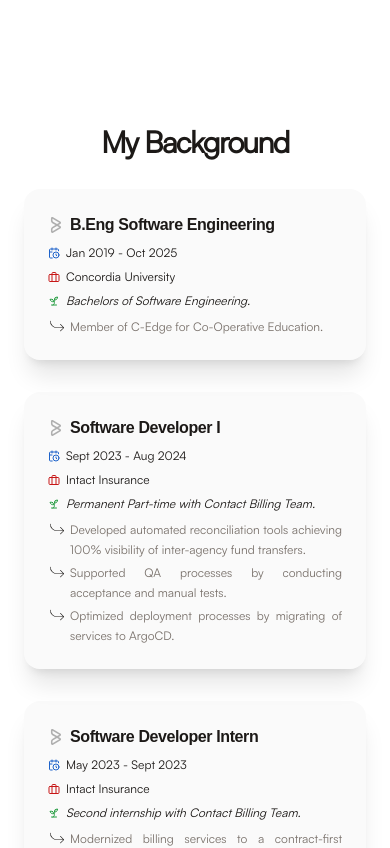
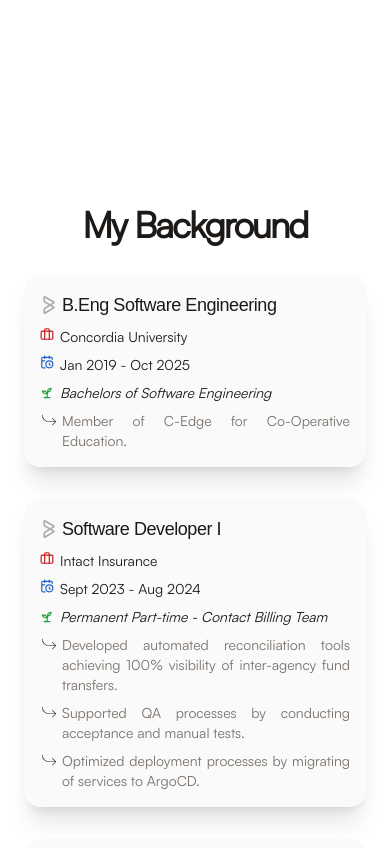
Before and after one commit to eimcharles/eimcharles.github.io, a React (Vite) app: page / in a window 390 px wide. Shown: the part 1660-2508 px from the top of the page. Built offline with nearby package versions, Linux system fonts and the light colour scheme; a web font is replaced by a local one.

Commit message:
chore(background): update styling for mobile and component data.

```diff
--- a/src/components/Background.jsx
+++ b/src/components/Background.jsx
@@ -3,9 +3,9 @@ import { backgroundData, backgroundIcons } from '../data/backgroundData';
 
 const Background = () => {
   return (
-    <section id="background" className="w-full px-6 py-16 md:py-24 select-none overflow-hidden bg-[#ffffff]">
+    <section id="background" className="w-full px-6 py-36 select-none overflow-hidden bg-[#ffffff]">
       <div className="flex flex-col w-full max-w-6xl mx-auto gap-8 md:gap-12">
-        <h2 className="text-3xl md:text-5xl font-black font-satoshi tracking-tighter text-stone-900 leading-none text-center">
+        <h2 className="text-4xl md:text-5xl font-black font-satoshi tracking-tighter text-stone-900 leading-none text-center">
           My Background
         </h2>
 
@@ -20,31 +20,31 @@ const Background = () => {
                 <div className="hidden md:block absolute left-1/2 top-10 w-1 h-2/3 rounded-4xl bg-stone-400/20 group-hover:bg-stone-900
                                 group-hover:border-none -translate-x-1/2 transition-all duration-300 group-hover:scale-50 z-10" />
 
-                <div className="w-full md:w-[48%] rounded-2xl p-6 sm:p-8 flex flex-col transition-all duration-500
+                <div className="w-full md:w-[48%] rounded-2xl p-4 sm:p-6 flex flex-col transition-all duration-500
                  hover:bg-[#ffffff] hover:shadow-none bg-stone-200/20 shadow-xl">
 
-                  <div className="flex flex-col sm:flex-row sm:items-center justify-between gap-2 pb-1">
-                    <div className="flex flex-col gap-2 [&_svg]:transition-colors [&_svg]:duration-500 [&_svg]:shrink-0">
-                      <h3 className="font-chillax lg:text-xl font-black tracking-tight text-stone-900 flex items-center gap-1.5">
+                  <div className="flex flex-col sm:flex-row sm:items-center justify-between">
+                    <div className="flex flex-col gap-2 [&_svg]:transition-colors [&_svg]:duration-500 [&_svg]:shrink-0 w-full">
+                      <h3 className="font-chillax text-lg tracking-tight text-stone-900 flex justify-start items-center gap-1">
                         <backgroundIcons.role className="text-[#afafaf]"/>{item.role}
                       </h3>
-                      <p className="font-satoshi text-xs lg:text-sm font-medium text-stone-900 flex items-center gap-1.5">
+                      <p className="font-satoshi text-sm text-stone-900 flex justify-start gap-1.5">
+                        <backgroundIcons.company className="text-[#c71717]" /> {item.organization}
+                      </p>
+                      <p className="font-satoshi text-sm text-stone-900 flex  justify-start gap-1.5">
                         <backgroundIcons.calendar className="text-[#1e63ca]" /> {item.duration}
                       </p>
-                      <p className="font-satoshi text-xs lg:text-sm font-medium text-stone-900 flex items-center gap-1.5">
-                        <backgroundIcons.company className="text-[#c71717]" /> {item.organization}
-                      </p>
-                      <p className="font-satoshi text-xs lg:text-sm text-stone-900 flex items-center gap-1.5 italic">
+                      <p className="font-satoshi text-sm text-stone-900 flex items-center gap-1.5 italic pb-2">
                         <backgroundIcons.growth className="text-[#209b3e]" />{item.summary}
                       </p>
                     </div>
                   </div>
 
-                  <div className="flex flex-col gap-1 font-satoshi text-xs lg:text-sm text-stone-900 leading-relaxed pt-1">
+                  <div className="flex flex-col gap-2 font-satoshi text-stone-900 leading-relaxed">
                     {item.contributions.map((contribution) => (
                       <div key={contribution.id} className="flex justify-start gap-1">
                         <backgroundIcons.arrow className="text-lg lg:text-xl shrink-0 select-none"/>
-                        <p className="text-justify text-stone-500 transition-colors duration-500">{contribution.text}</p>
+                        <p className="text-justify text-stone-500 text-sm transition-colors duration-500">{contribution.text}</p>
                       </div>
                     ))}
                   </div>
--- a/src/data/backgroundData.js
+++ b/src/data/backgroundData.js
@@ -17,7 +17,7 @@ export const backgroundData = [
     role: "B.Eng Software Engineering",
     organization: "Concordia University",
     duration: "Jan 2019 - Oct 2025",
-    summary: "Bachelors of Software Engineering.",
+    summary: "Bachelors of Software Engineering",
     contributions: [
       {id: "concordia-c1" , text: "Member of C-Edge for Co-Operative Education."}
     ]
@@ -27,7 +27,7 @@ export const backgroundData = [
     role: "Software Developer I",
     organization: "Intact Insurance",
     duration: "Sept 2023 - Aug 2024",
-    summary: "Permanent Part-time with Contact Billing Team.",
+    summary: "Permanent Part-time - Contact Billing Team",
     contributions: [
       {id: "intact-c1" , text: "Developed automated reconciliation tools achieving 100% visibility of inter-agency fund transfers."},
       {id: "intact-c2" , text: "Supported QA processes by conducting acceptance and manual tests."},
@@ -39,7 +39,7 @@ export const backgroundData = [
     role: "Software Developer Intern",
     organization: "Intact Insurance",
     duration: "May 2023 - Sept 2023",
-    summary: "Second internship with Contact Billing Team.",
+    summary: "Second internship - Contact Billing Team",
     contributions: [
       {id: "intact-c4" , text: "Modernized billing services to a contract-first approach with OpenAPI."},
       {id: "intact-c5" , text: "Strengthened the reliability of services through payload validation."},
@@ -51,7 +51,7 @@ export const backgroundData = [
     role: "Software Developer Intern",
     organization: "Intact Insurance",
     duration: "Jan 2023 - May 2023",
-    summary: "First internship with Contact Billing Team.",
+    summary: "First internship - Contact Billing Team",
     contributions: [
       {id: "intact-c7" , text: "Refactored service configurations, eliminating dependencies and plugins."},
       {id: "intact-c8" , text: "Contributed to the refinement of the team's engineering backlogs."},
```
